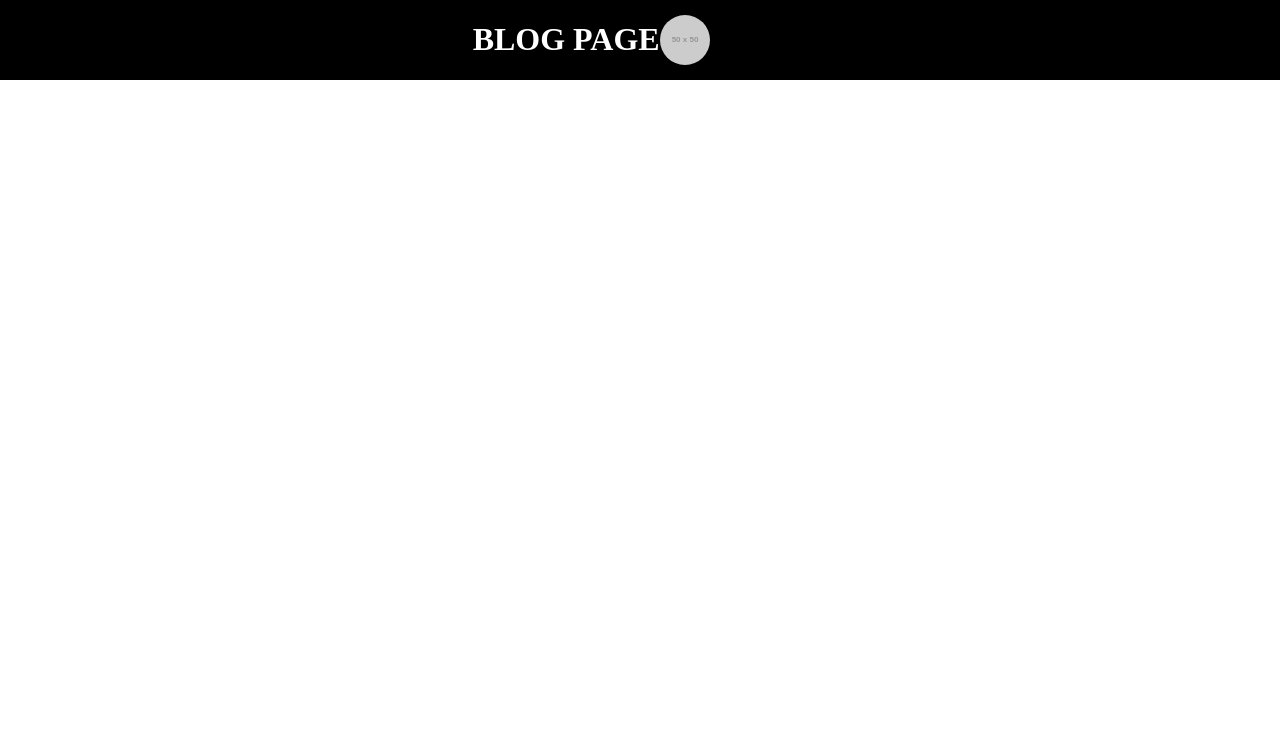
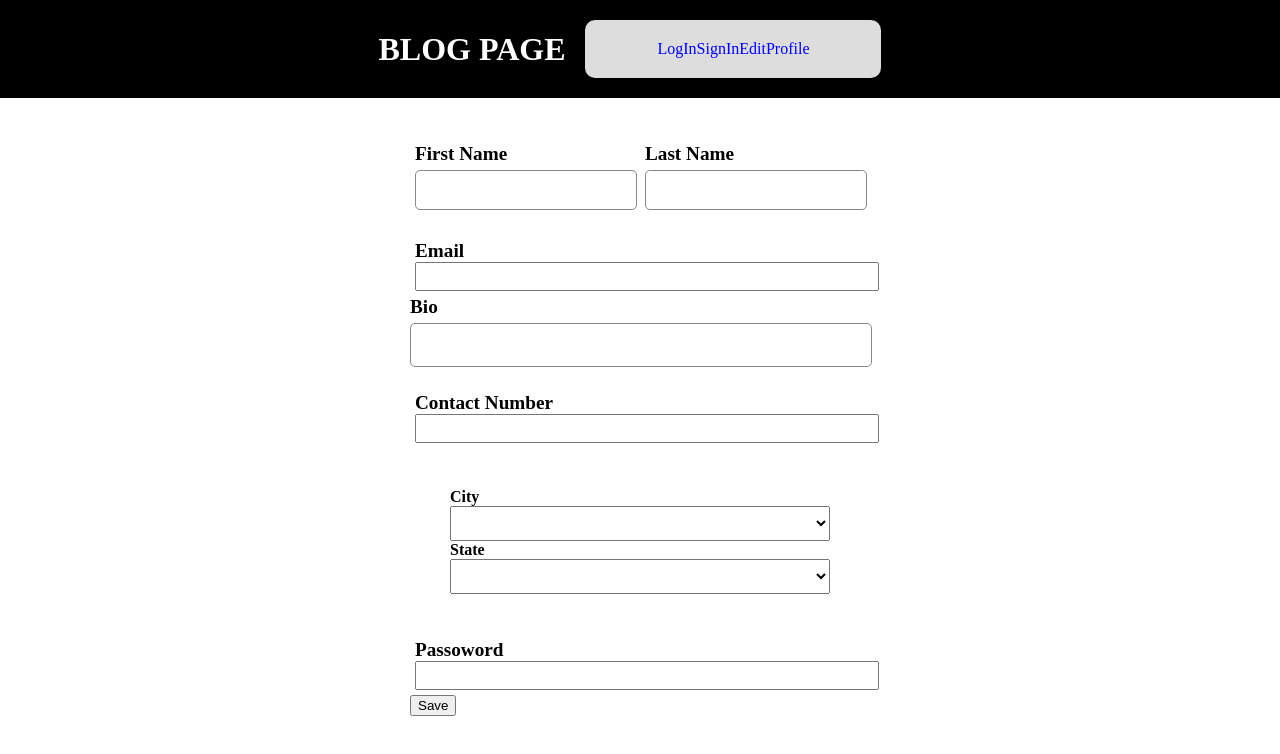
Before and after one commit to MidEndTech/G2-frontend, a React (Vite) app in the folder client/: page /EditProfile in a window 1280 px wide. Shown: the top 754 px of the page. Built offline with nearby package versions, Linux system fonts and the light colour scheme.

Commit message:
Added Edit Blog

```diff
--- a/client/src/App.jsx
+++ b/client/src/App.jsx
@@ -3,18 +3,19 @@ import Home from "./Home";
 import Header from "./Components/Header";
 import LogInPage from "./Pages/LogInPage";
 import SignInPage from "./Pages/SignInPage";
+import EditProfile from "./Pages/EditProfile";
 
 function App() {
-
-  const isLoggedIn = true ; // this variable for chick the user it's log in or not
+  const isLoggedIn = true; // this variable for chick the user it's log in or not
 
   return (
     <>
-    <Header isLoggedIn={isLoggedIn}/>
+      <Header isLoggedIn={isLoggedIn} />
       <Routes>
         <Route path="/" element={<Home />} />
         <Route path="/LogInPage" element={<LogInPage />} />
         <Route path="/SignInPage" element={<SignInPage />} />
+        <Route path="/EditProfile" element={<EditProfile />} />
       </Routes>
     </>
   );
--- a/client/src/Components/Header.jsx
+++ b/client/src/Components/Header.jsx
@@ -7,16 +7,17 @@ function Header(props) {
             <h1 className="header">BLOG PAGE</h1>
         </Link>
 
-          {props.isLoggedIn ?
+          {!props.isLoggedIn ?
           <>
             <img style={{ width:'50px',height:'50px', borderRadius:"30px"}} src="https://via.placeholder.com/50" alt="user photo" />
             <p> &nbsp;musab alsayed</p>
           </>
           :
-            <>
+            <div className='links'>
               <Link to={"/LogInPage"}>LogIn</Link>
               <Link to={"/SignInPage"}>SignIn</Link>
-            </>}
+              <Link to={"/EditProfile"}>EditProfile</Link>
+            </div >}
 
 
     </div>
--- a/client/src/Pages/BlogPost.jsx
+++ b/client/src/Pages/BlogPost.jsx
@@ -1,5 +1,3 @@
-import { useState } from "react";
-
 const BlogPostPage = ({
   userName,
   title,
@@ -8,13 +6,14 @@ const BlogPostPage = ({
   initialLike,
   views,
 }) => {
-  const [likes, setLikes] = useState(0);
+  // const [likes, setLikes] = useState(0);
 
-  const handleLikes = () => {
-    setLikes(likes + 1);
-  };
+  // const handleLikes = () => {
+  //   setLikes(likes + 1);
+  // };
 
   return (
+    <form>
       <div className="card">
         <div className="card-header">
           <div className="user-info">
@@ -34,10 +33,7 @@ const BlogPostPage = ({
         </div>
         <div className="card-like">
           <div className="likes-item">
-          <button className="like-icon" onClick={handleLikes}>
-            {likes} ♡
-          </button>
-
+            <button className="like-icon"> ♡</button>
           </div>
           <div className="footer-item">
             <span className="icon"> 📊</span>
@@ -45,6 +41,7 @@ const BlogPostPage = ({
           </div>
         </div>
       </div>
+    </form>
   );
 };
 
--- /dev/null
+++ b/client/src/Pages/EditProfile.jsx
@@ -0,0 +1,53 @@
+const EditProfile = () => {
+  return (
+    <form className="form-edit">
+      <div className="container">
+        <div className="form-name">
+          <label htmlFor="firstName" className="lbl">
+            First Name
+          </label>
+          <input type="text" className="form-control" />
+        </div>
+        <div className="form-name">
+          <label htmlFor="lastName" className="lbl">Last Name</label>
+          <input type="text" className="form-control" />
+        </div>
+        <div className="form-email">
+          <label htmlFor="email">Email</label>
+          <input type="email" className="email" />
+        </div>
+        <div className="form-bio">
+          <lable htmlFor="bio">Bio</lable>
+          <input type="text" className="bio" />
+        </div>
+        <div className="form-number">
+          <label htmlFor="number">Contact Number</label>
+          <input type="number" className="contact" />
+        </div>
+        <div className="form-location">
+          <label className="location-label">City</label>
+          <select name="city" className="location">
+            <option value=" "> </option>
+            <option value="Makkah">Makkah</option>
+            <option value="Jeddah">Jeddah</option>
+            <option value="Riyadh">Riyadh</option>
+          </select>
+          <label className="location-label"> State</label>
+          <select name="state" className="location">
+            <option value=" "> </option>
+            <option value="Makkah">Makkah</option>
+            <option value="Jeddah">Jeddah</option>
+            <option value="Riyadh">Riyadh</option>
+          </select>
+        </div>
+        <div className="form-password">
+          <label>Passoword</label>
+          <input type="password" className="password" />
+        </div>
+        <button>Save</button>
+      </div>
+    </form>
+  );
+};
+
+export default EditProfile;
--- a/client/src/index.css
+++ b/client/src/index.css
@@ -174,8 +174,6 @@ textarea {
   background-color: #b0b0b0;
 }
 
-
-
 .card {
   background-color: #e0e0e0;
   border-radius: 15px;
@@ -254,3 +252,100 @@ textarea {
   margin-right: 5px;
   font-size: 1.2em;
 }
+
+.links {
+  display: flex;
+  justify-content: center;
+  align-items: center;
+  margin: 20px;
+  padding: 20px;
+  border-radius: 10px;
+  background-color: #dddddd;
+  width: 20%;
+}
+
+.form-edit {
+  display: flex;
+  flex-direction: column;
+  align-items: center;
+  margin: 20px;
+  padding: 20px;
+  border-radius: 10px;
+}
+.form-name {
+  display: inline-block;
+  width: 200px;
+  margin: 0 20px 0 0;
+  padding: 5px;
+}
+
+.lbl {
+  margin: 0 0 3px;
+  font-size: 1.2em;
+  font-weight: bold;
+}
+
+.form-email {
+  width: 200px;
+  margin: 0 20px 0 0;
+  padding: 5px;
+  font-size: 1.2em;
+  font-weight: bold;
+}
+
+.email {
+  width: 450px;
+  padding: 5px;
+}
+
+.form-bio {
+  margin: 0 20px 0 0;
+  font-size: 1.2em;
+  font-weight: bold;
+}
+
+.bio {
+  width: 466px;
+  padding: 4px;
+}
+
+.form-number {
+  width: 200px;
+  margin: 0 20px 0 0;
+  padding: 5px;
+  font-size: 1.2em;
+  font-weight: bold;
+}
+
+.contact {
+  width: 450px;
+  padding: 5px;
+}
+
+.form-location {
+  flex-direction: column;
+  align-items: center;
+  margin: 20px;
+  padding: 20px;
+  border-radius: 10px;
+}
+
+select {
+  width: 100%;
+  margin: 0 20px 0 0;
+  padding: 5px;
+  font-size: 1.2em;
+  font-weight: bold;
+}
+
+.form-password {
+  width: 300px;
+  margin: 0 20px 0 0;
+  padding: 5px;
+  font-size: 1.2em;
+  font-weight: bold;
+}
+.password{
+  width: 450px;
+  padding: 5px;
+}
```
Lines whose indentation alone changed are shown as unchanged.
